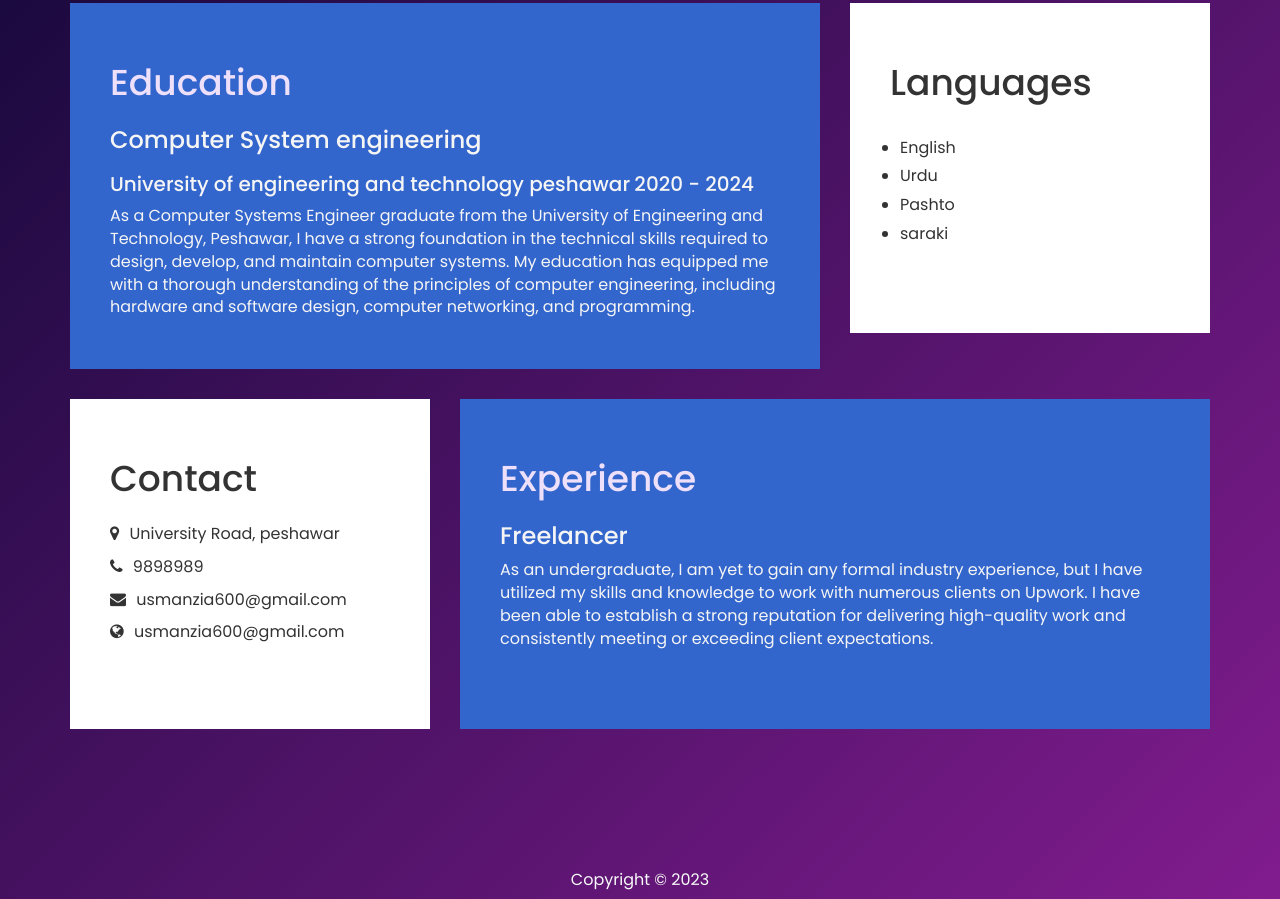
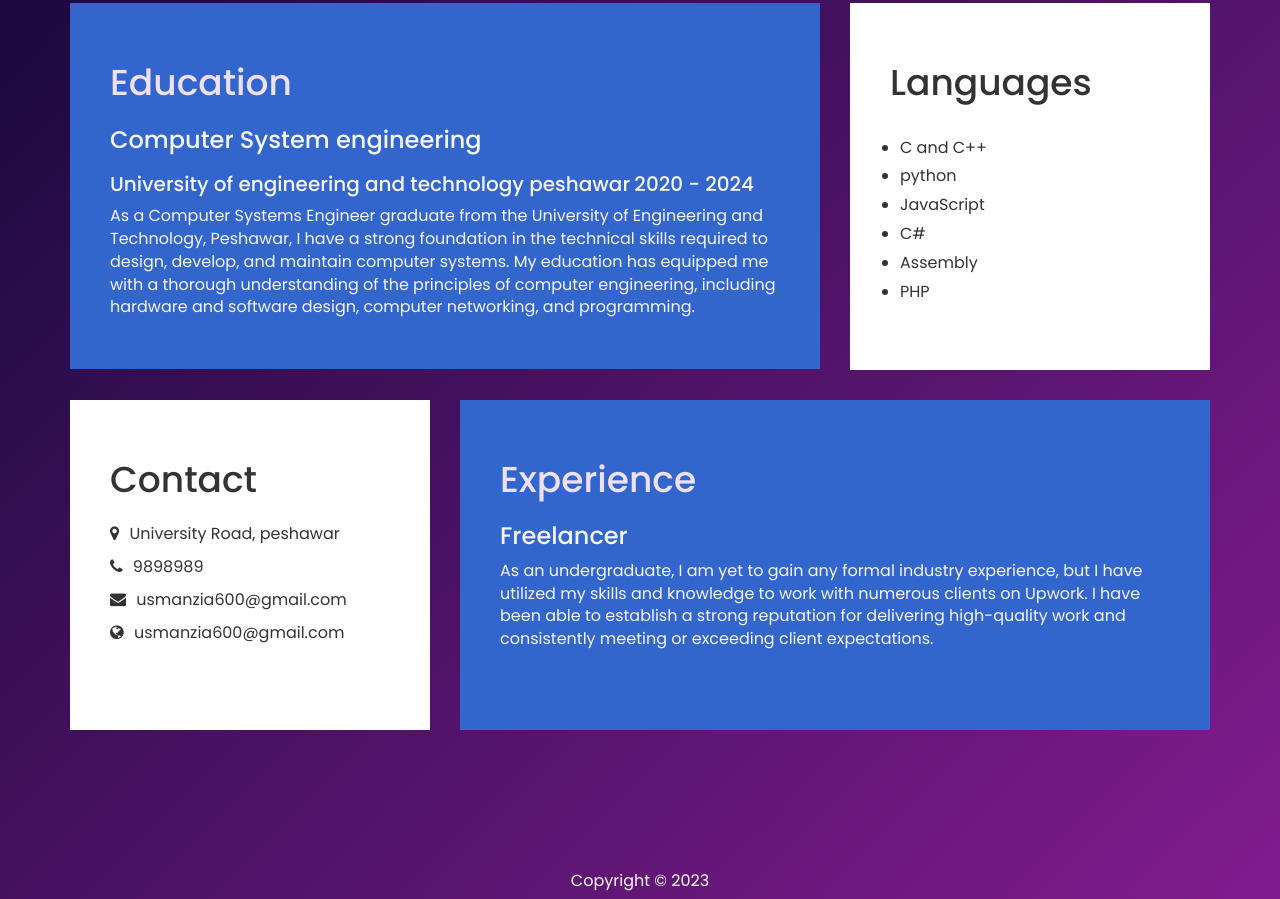
Before and after one commit to mani07725/Cv_usman, a plain HTML site: page index.html in a window 1280 px wide. Shown: the part 1226-2125 px from the top of the page. Drawn offline with Linux system fonts and the light colour scheme; a web font is replaced by a local one.

Commit message:
made some changes to the language section

```diff
--- a/index.html
+++ b/index.html
@@ -82,10 +82,12 @@
 			<div class="languages">
 				<h2>Languages</h2>
 					<ul>
-						<li>English </li>
-						<li>Urdu </li>
-						<li>Pashto </li>
-						<li>saraki </li>
+						<li>C and C++</li>
+						<li>python</li>
+						<li>JavaScript </li>
+						<li>C# </li>
+						<li>Assembly</li>
+						<li>PHP</li>
 					</ul>
 			</div>
 		</div>
```
